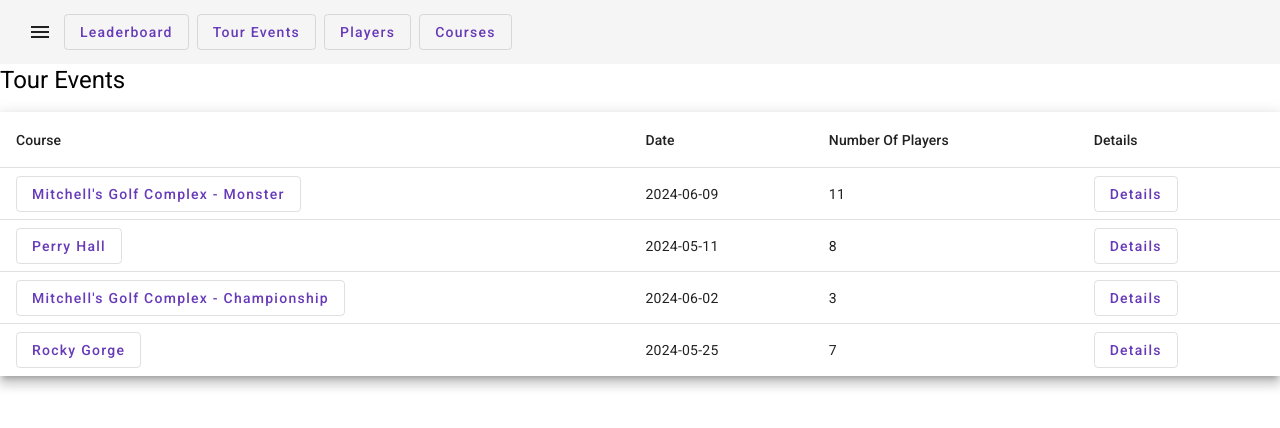
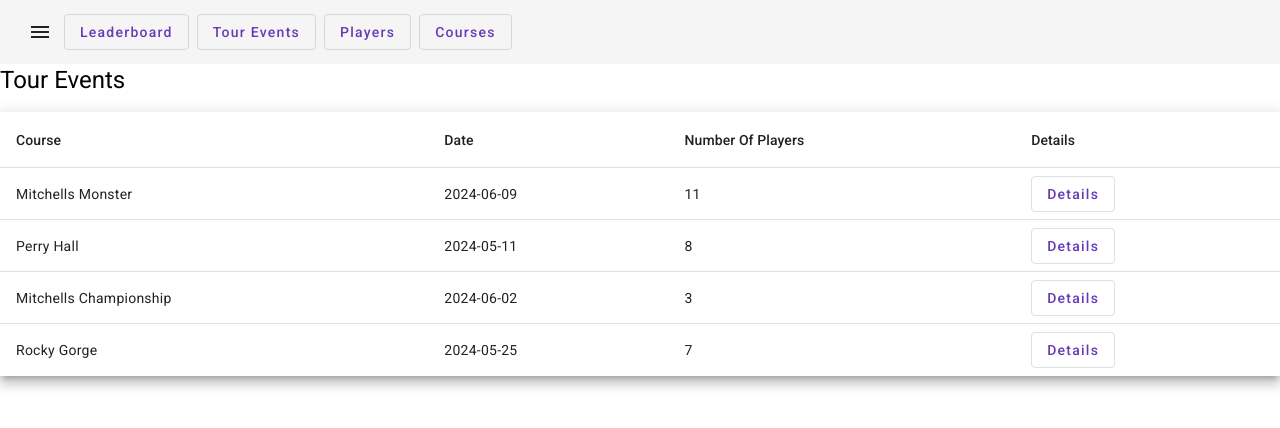
Before and after one commit to kylemv/minigolf-tour, an Angular app in the folder minigolf-tour/: page /tour-events in a window 1280 px wide. Shown: the top 428 px of the page. Built offline with nearby package versions, Linux system fonts and the light colour scheme.

Commit message:
Changing tour events label

```diff
--- a/minigolf-tour/src/app/components/tour-events/tour-events.component.html
+++ b/minigolf-tour/src/app/components/tour-events/tour-events.component.html
@@ -10,9 +10,8 @@
         <th mat-header-cell *matHeaderCellDef>Course</th>
         <td mat-cell *matCellDef="let event">
             <!-- <a mat-stroked-button href="courses/{{event.course.id}}" color="primary"> -->
-            <button mat-stroked-button color="primary">
-                {{event.course.name}}
-            </button>
+                {{event.name}}
+            <!-- </a> -->
         </td>
     </ng-container>
 
```
